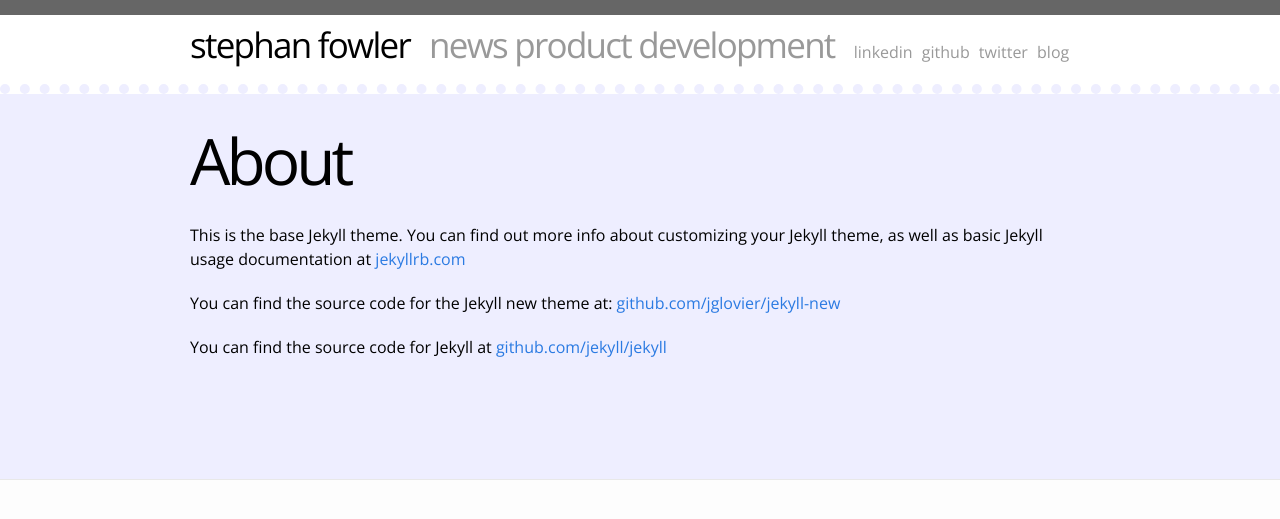
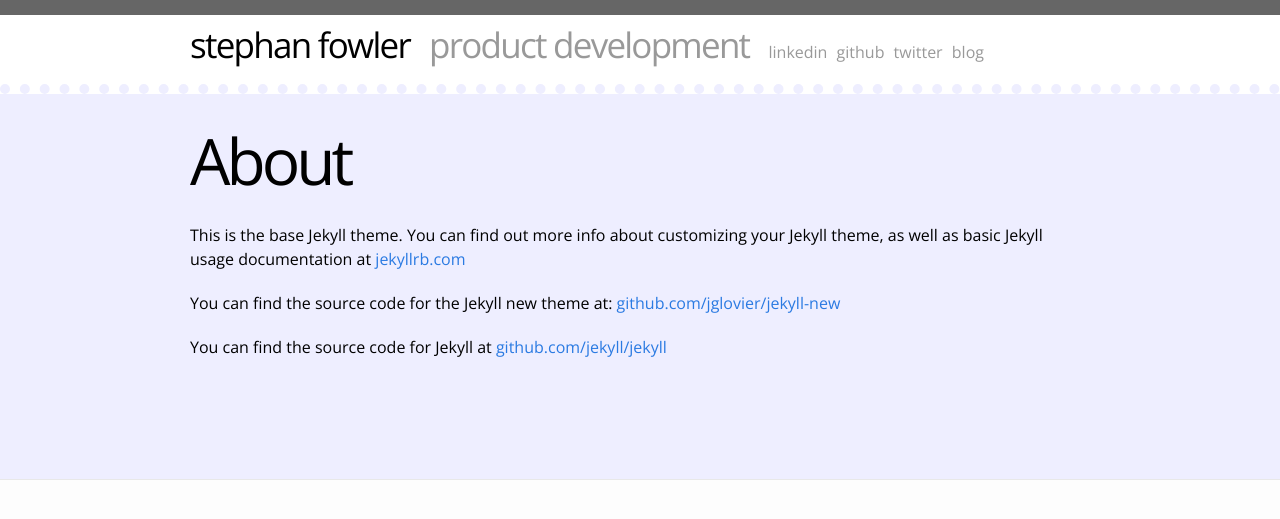
Before and after one commit to stephanfowler/stephanfowler.github.io, a Jekyll site: the page built from about.md, in a window 1280 px wide. Shown: the top 519 px of the page. Built offline with Jekyll 4.4.1, drawn with Linux system fonts in a browser that asks for light colours.

Commit message:
Update _config.yml

```diff
--- a/_config.yml
+++ b/_config.yml
@@ -1,6 +1,6 @@
 # Site settings
 title: Stephan Fowler
-subtitle: News Product Development
+subtitle: Product Development
 #email: your-email@domain.com
 description: "Websites for newspaper companies. Currently at The Guardian."
 baseurl: ""
```
